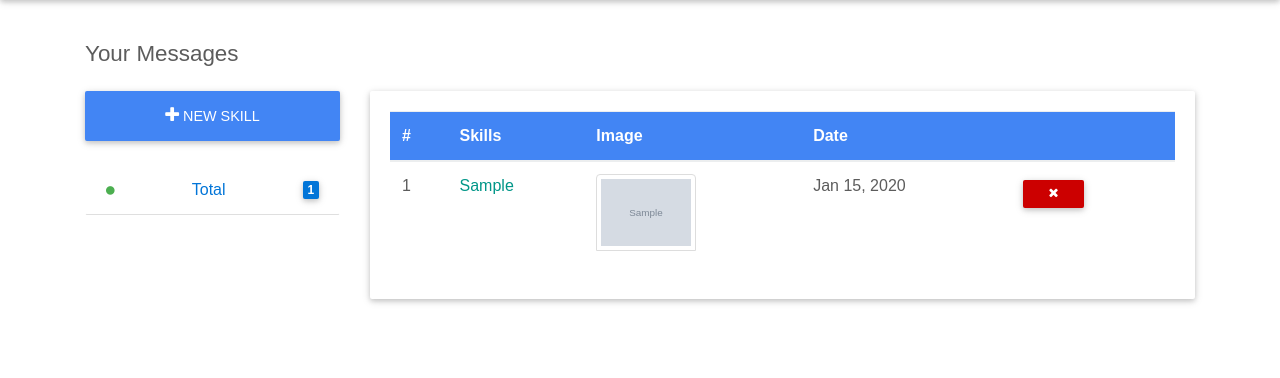
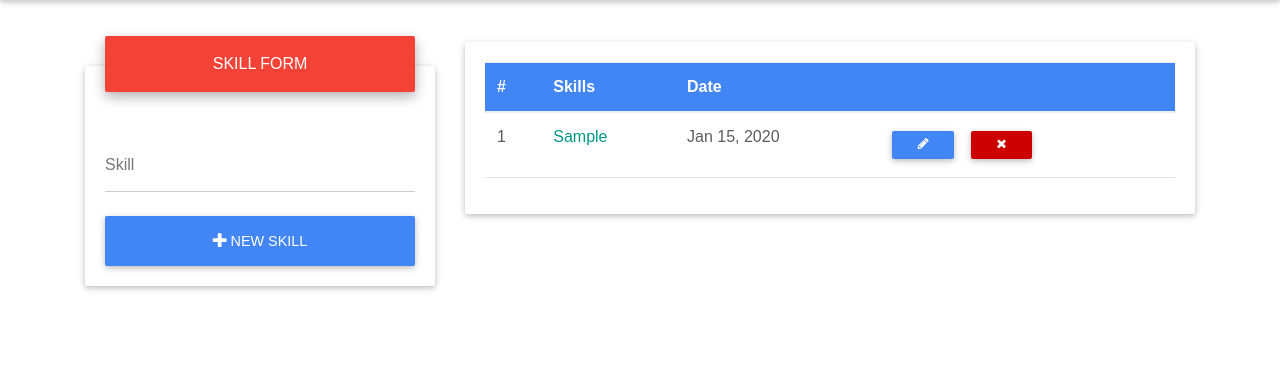
Before and after one commit to jaysoncleofas/jaysoncleofas.github.io, a Laravel app: page /skills in a window 1280 px wide. Shown: the part 62-440 px from the top of the page. Run offline with Laravel 8, Linux system fonts and the light colour scheme; a user stored in the database is signed in; tables that the repository leaves empty hold one stand-in row (values such as "Sample post"); grey boxes marked "Sample" are stand-in pictures; settings files or empty folders that the repository lacks are supplied.

Commit message:
Skills CRUD done

```diff
--- a/app/Http/Controllers/SkillController.php
+++ b/app/Http/Controllers/SkillController.php
@@ -24,21 +24,9 @@ class SkillController extends Controller
    */
   public function index()
   {
-
-       $skill = Skill::all();
-
-       $no = 1;
+       $skill = Skill::latest()->paginate(5);
+       $no = (($skill->currentpage() - 1) * $skill->perpage()) + 1;
        return view('admin.skills-index', compact('skill'))->withNumber($no);
-  }
-
-  /**
-   * Show the form for creating a new resource.
-   *
-   * @return \Illuminate\Http\Response
-   */
-  public function create()
-  {
-      //
   }
 
   /**
@@ -50,10 +38,7 @@ class SkillController extends Controller
   public function store(Request $request)
   {
       $this->validate(request(), [
-
         'skill' => 'required|unique:skills',
-
-
       ]);
 
       $skill = new Skill;
@@ -71,32 +56,15 @@ class SkillController extends Controller
 
       $skill->save();
       //   auth()->user()->addSkill(
-      //
       //   new Skill(request(['skill']))
-      //
       // );
-
-
       // Skill::create([
       //   'user_id' => auth()->id(),
       //   'skill' => request('skill'),
       //   'category' => request('category')
-      //
       // ]);
-
       Session::flash('success', 'Your skill was successfully added!');
-      return back();
-  }
-
-  /**
-   * Display the specified resource.
-   *
-   * @param  int  $id
-   * @return \Illuminate\Http\Response
-   */
-  public function show($id)
-  {
-      //
+      return redirect()->route('skills.index');
   }
 
   /**
@@ -107,7 +75,9 @@ class SkillController extends Controller
    */
   public function edit($id)
   {
-      //
+      $skill = Skill::findOrFail($id);
+      $number = 1;
+      return view('admin.skills-edit', compact('skill', 'number'));
   }
 
   /**
@@ -119,7 +89,13 @@ class SkillController extends Controller
    */
   public function update(Request $request, $id)
   {
-      //
+      $skill = Skill::findOrFail($id);
+
+      $skill->skill = $request->skill;
+      $skill->save();
+
+      Session::flash('success', 'Successsfully updated your skill!');
+      return redirect()->route('skills.index');
   }
 
   /**
--- a/resources/views/admin/projects-index.blade.php
+++ b/resources/views/admin/projects-index.blade.php
@@ -64,7 +64,6 @@
                     <th>Body</th>
                     <th>Date</th>
                     <th></th>
-                    <th></th>
                   </tr>
                 </thead>
                 <tbody>
--- a/resources/views/admin/skills-index.blade.php
+++ b/resources/views/admin/skills-index.blade.php
@@ -1,6 +1,10 @@
 @extends('layouts.app')
 
 @section('title', 'Skills')
+
+@section('stylesheets')
+  <script src="https://unpkg.com/sweetalert/dist/sweetalert.min.js"></script>
+@endsection
 
 @section('content')
 
@@ -9,52 +13,30 @@
 <br>
 <div class="container mt-5">
     <div class="row">
-      <div class="col-sm-12">
-        <h4 class="h4-responsive mb-2">Your Messages</h4>
+      <div class="col-lg-4">
+        <div class="card my-2">
+          <div class="card-block">
+            <div class="form-header red">
+              SKILL FORM
             </div>
-      <div class="col-lg-3">
-
-        <div class="card-body">
-          <button type="button" class="btn btn-primary btn-lg btn-block" data-toggle="modal" data-target="#addskills" name="button">
-            <i class="fa fa-plus"></i> New Skill
-          </button>
-          <div class="mt-2">
-
-            <small></small>
-            <div class="list-group z-depth-0 pb-3">
-
-
-              <a href="/skills" class="list-group-item justify-content-between">
-
-                <i class="fa fa-circle skills-cat green-text"></i>
-                Total
-                <span class="badge badge-primary float-right">{{ $skill->count() }}</span>
-
-              </a>
-              @if (Session::has('success'))
-                <div class="alert alert-success">
-                  {{ Session::get('success') }}
-                </div>
-              @endif
-
-              @if (count($errors) > 0)
-                <div class="alert alert-danger">
-                  @foreach ($errors->all() as $error)
-                    {{ $error }}
-                  @endforeach
-                </div>
+            <form class="" action="{{ route('skills.store') }}" method="post" data-parsley-validate>
+              {{ csrf_field() }}
+              <div class="md-form {{ $errors->has('skill') ? 'has-danger' : '' }}">
+                <input type="text" name="skill" class="form-control" value="{{ old('skill') }}" required>
+                <label for="">Skill</label>
+                @if ($errors->has('skill'))
+                  <span class="text-danger">
+                    <strong>{{ $errors->first('skill') }}</strong>
+                  </span>
                 @endif
               </div>
+              <button type="submit" class="btn btn-primary btn-lg btn-block" data-toggle="modal" data-target="#addskills" name="button"><i class="fa fa-plus"></i> New Skill</button>
+            </form>
           </div>
         </div>
       </div>
 
-      <div class="col-lg-9">
-         @if ($flash = session('message'))
-            <div id="flash-messages" class="alert alert-danger">
-               {{ $flash }}
-            </div>
-         @endif
+      <div class="col-lg-8">
         <div class="card mb-5">
           <div class="card-block">
             <div class="table-responsive">
@@ -63,7 +45,6 @@
                   <tr>
                     <th>#</th>
                     <th>Skills</th>
-                    <th>Image</th>
                     <th>Date</th>
                     <th></th>
                   </tr>
@@ -72,13 +53,14 @@
                   @foreach ($skill as $skills)
                   <tr>
                     <td scope="row">{{ $number++ }}</td>
-                      <td><a href="" data-target="" data-toggle="modal" class="teal-text">{{ $skills->skill }}</a></td>
-                      <td><img src="{{ asset('images/' . $skills->image) }}" class="img-thumbnail" alt="" style="width:100px;"></td>
-
+                    <td class="teal-text">{{ $skills->skill }}</td>
                     <td>{{ $skills->created_at->toFormattedDateString()}}</td>
                     <td>
                       <form class="" action="{{ route('skills.destroy', $skills->id) }}" method="post">
                          {{ csrf_field() }}{{ method_field('DELETE') }}
+                         <a href="{{ route('skills.edit', $skills->id) }}" class="btn btn-primary btn-sm" data-toggle="tooltip" data-placement="top" title="Edit">
+                           <i class="fa fa-pencil"></i>
+                         </a>
                          <button class="btn btn-sm btn-danger" type="submit" onclick="return confirm('Are you sure you want to delete?')" data-toggle="tooltip" data-placement="top" title="Delete">
                             <i class="fa fa-times"></i>
                          </button>
@@ -88,6 +70,10 @@
                   @endforeach
                 </tbody>
               </table>
+            </div>
+              <hr>
+              <div class="float-right">
+                {{ $skill->links('vendor.pagination.bootstrap-4') }}
               </div>
           </div>
         </div>
@@ -108,5 +94,5 @@
     });
 
   </script>
-
+    @include('partials._notifications')
 @endsection
--- a/resources/views/index.blade.php
+++ b/resources/views/index.blade.php
@@ -3,6 +3,9 @@
 @section('stylesheets')
   <!-- <link href="https://fonts.googleapis.com/css?family=Montserrat" rel="stylesheet" />
   <link href="https://fonts.googleapis.com/css?family=Roboto" rel="stylesheet" /> -->
+  <style media="screen">
+    .g-recaptcha div { margin-left: auto; margin-right: auto;}
+  </style>
   <script src='https://www.google.com/recaptcha/api.js'></script>
 @endsection
 
--- a/resources/views/index/contact.blade.php
+++ b/resources/views/index/contact.blade.php
@@ -13,7 +13,7 @@
     <h2 class="h2-responsive section-heading text-center pb-2 wow bounceInDown">LEAVE ME A MESSAGE</h2>
     <p class="text-center mb-2 wow bounceInDown">Please fill out the quick form and I will be in touch with lightning speed.</p>
     <div class="row">
-      <div class="col-lg-6 mx-auto">
+      <div class="col-lg-6 mx-auto text-center">
 
         @if (Session::has('success'))
           <div class="alert alert-success">
--- a/resources/views/partials/_header.blade.php
+++ b/resources/views/partials/_header.blade.php
@@ -7,8 +7,6 @@
     <meta name="csrf-token" content="{{ csrf_token() }}">
 
     <title>{{ config('app.name') }} @yield('title')</title>
-
-    @yield('tinymce')
 
     <!-- Styles -->
     <link href="{{ asset('MDB/css/bootstrap.css') }}" rel="stylesheet">
--- a/resources/views/partials/_notifications.blade.php
+++ b/resources/views/partials/_notifications.blade.php
@@ -13,3 +13,12 @@
     });
   </script>
 @endif
+
+
+@if ($flash = session('message'))
+  <script type="text/javascript">
+    $(document).ready(function(){
+        swal("Error!", "{{ $flash }}", "success");
+    });
+  </script>
+@endif
```
Also changed, not shown: resources/views/admin/change_pass.blade.php (+0 -7 lines), resources/views/admin/settings-index1.blade.php (+2 -5 lines), resources/views/admin/skills-edit.blade.php (added, +58 -0 lines), resources/views/index/projects.blade.php (+8 -39 lines), resources/views/partials/_footer.blade.php (+20 -15 lines). Lines whose indentation alone changed are shown as unchanged.
